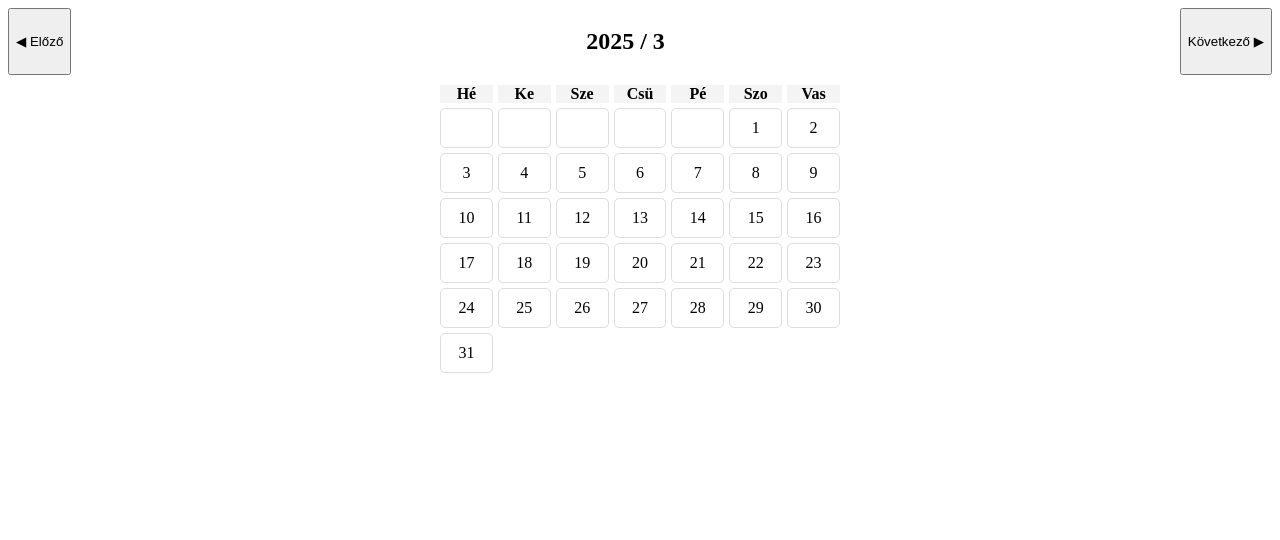
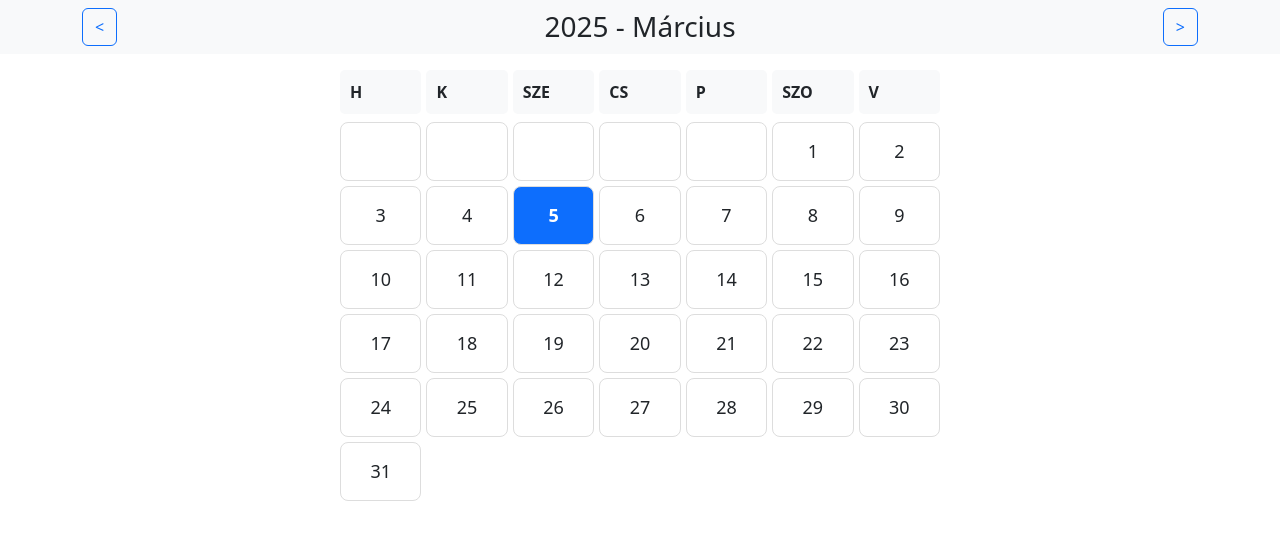
Before and after one commit to nellerk/SVCalendar, a SvelteKit app: page / in a window 1280 px wide. Shown: the top 540 px of the page. Built offline with nearby package versions, Linux system fonts and the light colour scheme.

Commit message:
BootstratIntegration

```diff
--- a/src/app.html
+++ b/src/app.html
@@ -4,6 +4,10 @@
 		<meta charset="utf-8" />
 		<link rel="icon" href="%sveltekit.assets%/favicon.png" />
 		<meta name="viewport" content="width=device-width, initial-scale=1" />
+		<link
+		rel="stylesheet"
+		href="https://cdn.jsdelivr.net/npm/bootstrap@5.3.0/dist/css/bootstrap.min.css"
+		/>
 		%sveltekit.head%
 	</head>
 	<body data-sveltekit-preload-data="hover">
--- a/src/routes/+page.svelte
+++ b/src/routes/+page.svelte
@@ -7,8 +7,14 @@
     let currentMonth = writable(today.getMonth());
     let currentYear = writable(today.getFullYear());
 
+    // Hónapok nevei
+    const monthNames = [
+      "Január", "Február", "Március", "Április", "Május", "Június",
+      "Július", "Augusztus", "Szeptember", "Október", "November", "December"
+    ];
+
     // Napok nevei
-    const daysOfWeek = ["Hé", "Ke", "Sze", "Csü", "Pé", "Szo", "Vas"];
+    const daysOfWeek = ["H", "K", "SZE", "CS", "P", "SZO", "V"];
 
     // A hónap napjainak generálása
     function generateCalendar(year, month) {
@@ -45,47 +51,61 @@
   </script>
 
   <style>
-    .calendar {
+    .calendar-container {
+      max-width: 600px;
+      margin: auto;
+    }
+
+    .calendar-grid {
       display: grid;
       grid-template-columns: repeat(7, 1fr);
       gap: 5px;
-      text-align: center;
-      max-width: 400px;
-      margin: auto;
     }
 
-    .day {
+    .day-box {
+      padding: 15px;
+      border: 1px solid #ddd;
+      border-radius: 8px;
+      text-align: center;
+      font-size: 18px;
+    }
+
+    .day-header {
+      font-weight: bold;
+      background: #f8f9fa;
       padding: 10px;
-      border: 1px solid #ddd;
       border-radius: 5px;
     }
 
-    .header {
+    .today {
+      background-color: #0d6efd !important;
+      color: white;
       font-weight: bold;
-      background: #f4f4f4;
-    }
-
-    .controls {
-      display: flex;
-      justify-content: space-between;
-      margin-bottom: 10px;
     }
   </style>
 
-  <!-- Navigáció a hónapok között -->
-  <div class="controls">
-    <button on:click={() => changeMonth(-1)}>◀ Előző</button>
-    <h2>{$currentYear} / {$currentMonth + 1}</h2>
-    <button on:click={() => changeMonth(1)}>Következő ▶</button>
-  </div>
+  <!-- Navigációs sáv -->
+  <nav class="navbar navbar-light bg-light mb-3">
+    <div class="container d-flex justify-content-between">
+      <button class="btn btn-outline-primary" on:click={() => changeMonth(-1)}>&lt;</button>
+      <h3 class="m-0">{$currentYear} - {monthNames[$currentMonth]}</h3>
+      <button class="btn btn-outline-primary" on:click={() => changeMonth(1)}>&gt;</button>
+    </div>
+  </nav>
 
   <!-- Naptár megjelenítés -->
-  <div class="calendar">
-    {#each daysOfWeek as day}
-      <div class="header">{day}</div>
-    {/each}
+  <div class="calendar-container">
+    <div class="calendar-grid mb-2">
+      {#each daysOfWeek as day}
+        <div class="day-header">{day}</div>
+      {/each}
+    </div>
 
-    {#each generateCalendar($currentYear, $currentMonth) as day}
-      <div class="day">{day ? day : ""}</div>
-    {/each}
+    <div class="calendar-grid">
+      {#each generateCalendar($currentYear, $currentMonth) as day}
+        <div class="day-box {day && day === today.getDate() && $currentMonth === today.getMonth() && $currentYear === today.getFullYear() ? 'today' : ''}">
+          {day ? day : ""}
+        </div>
+      {/each}
+    </div>
   </div>
```
